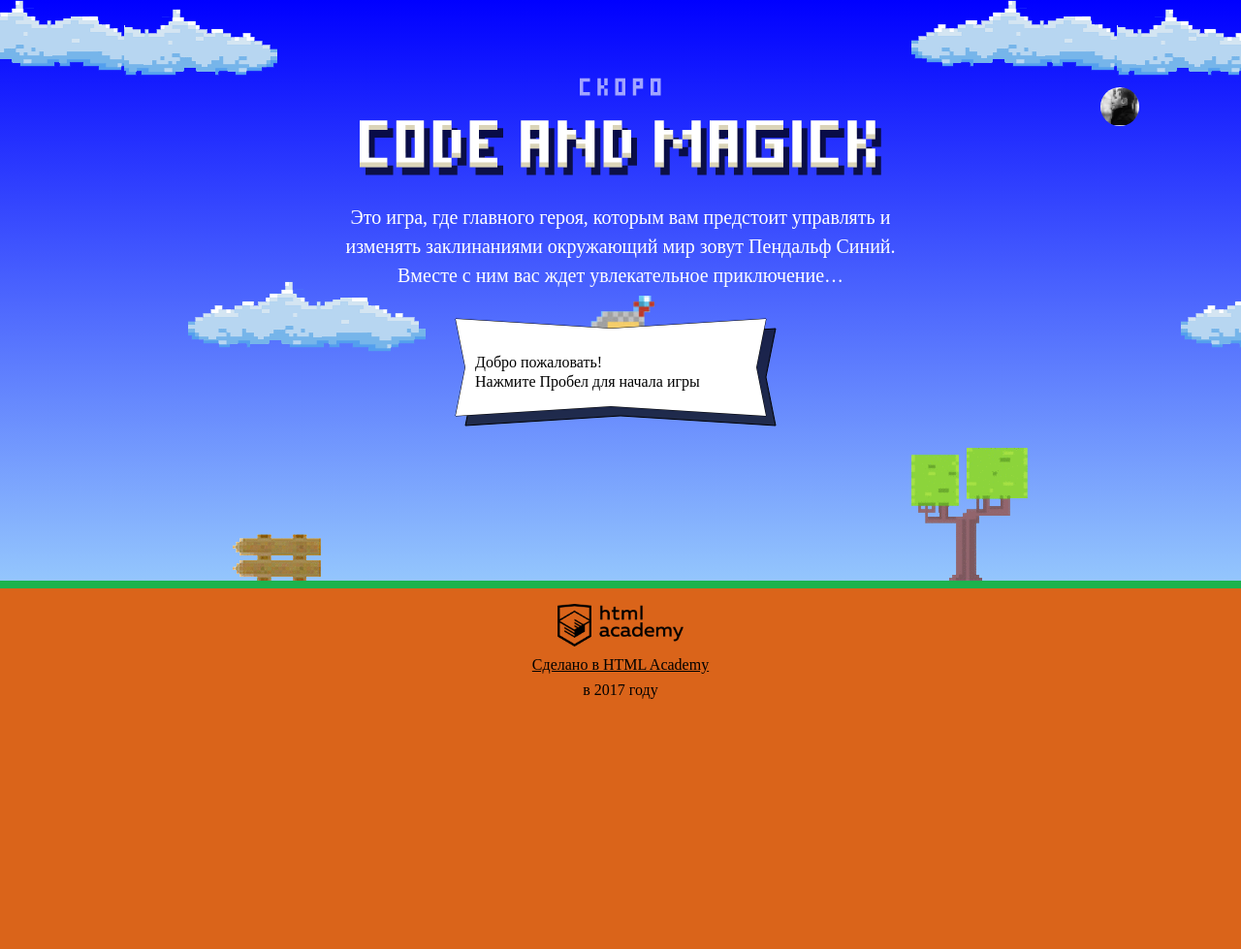
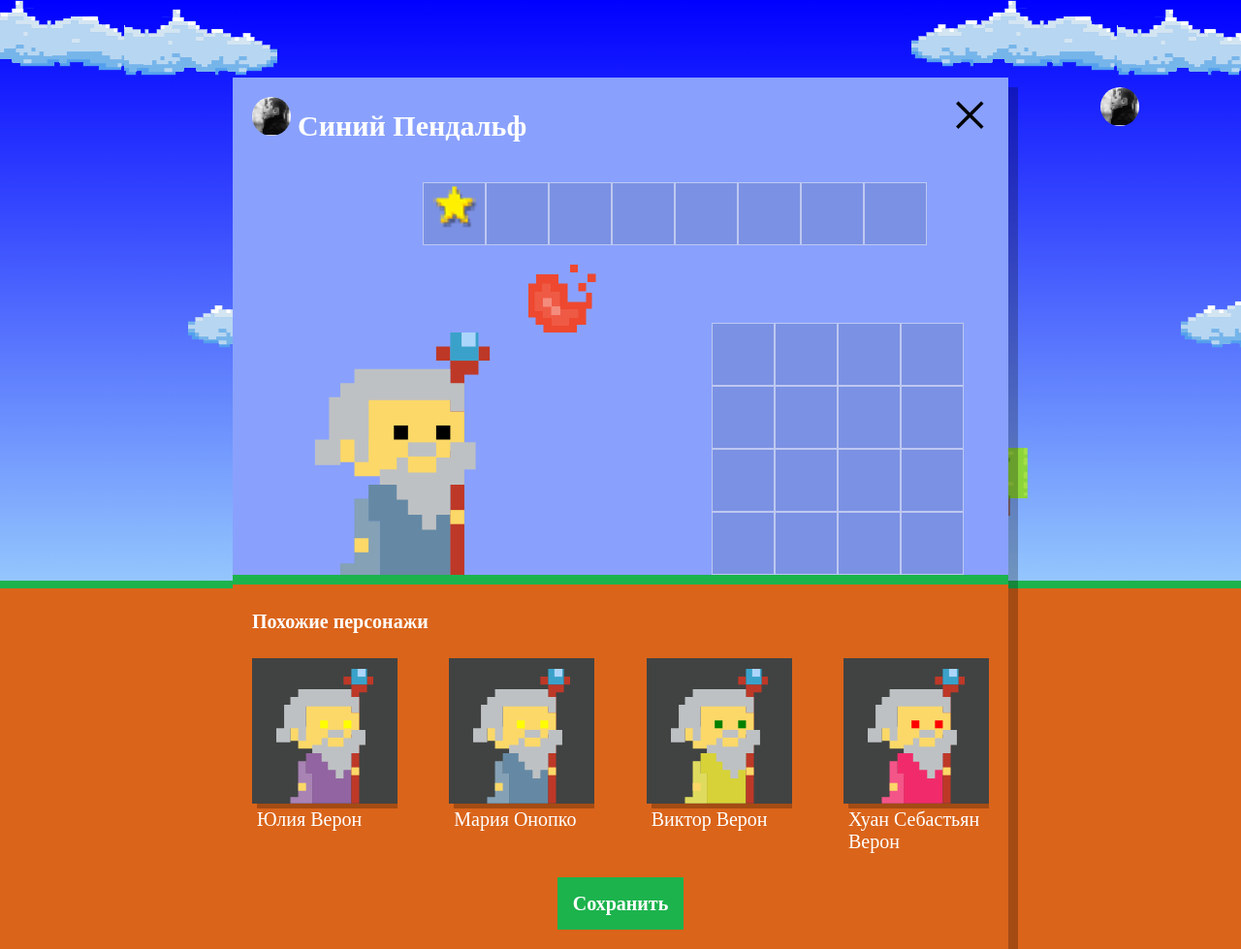
Before and after one commit to larsz/290621-code-and-magick-1, a website: page index.html in a window 1280 px wide. Shown: the whole page at 97% size. Before the commit the page ends 800 px from the top, so only its background shows below. Drawn offline with Linux system fonts and the light colour scheme; a web font is replaced by a local one.

Commit message:
Выводит похожих волшебников

```diff
--- a/index.html
+++ b/index.html
@@ -205,6 +205,7 @@ var getWizardY = function (height) {
 </script>
 
 <script src="js/stat.js"></script>
+<script src="js/setup.js"></script>
 <script src="js/game.js"></script>
 </body>
 </html>
--- /dev/null
+++ b/js/setup.js
@@ -0,0 +1,87 @@
+'use strict';
+
+var WizardConsts = {
+  NAMES: [
+    'Иван',
+    'Хуан Себастьян',
+    'Мария',
+    'Кристоф',
+    'Виктор',
+    'Юлия',
+    'Люпита',
+    'Вашингтон'
+  ],
+  LAST_NAMES: [
+    'да Марья',
+    'Верон',
+    'Мирабелла',
+    'Вальц',
+    'Онопко',
+    'Топольницкая',
+    'Нионго',
+    'Ирвинг'
+  ],
+  COAT_COLOR: [
+    'rgb(101, 137, 164)',
+    'rgb(241, 43, 107)',
+    'rgb(146, 100, 161)',
+    'rgb(56, 159, 117)',
+    'rgb(215, 210, 55)',
+    'rgb(0, 0, 0)'
+  ],
+  EYES_COLOR: [
+    'black',
+    'red',
+    'blue',
+    'yellow',
+    'green'
+  ],
+  QUANTITY: 4
+};
+
+var setupElement = document.querySelector('.setup');
+setupElement.classList.remove('hidden');
+
+var getRandomNumber = function (max) {
+  return Math.round(Math.random() * max);
+};
+
+var getRandomElement = function (arr) {
+  return arr[getRandomNumber(arr.length - 1)];
+};
+
+var getWizardName = function () {
+  return getRandomElement(WizardConsts.NAMES) + ' ' + getRandomElement(WizardConsts.LAST_NAMES);
+};
+
+var wizards = [];
+
+for (var i = 0, max = WizardConsts.QUANTITY; i < max; i++) {
+  wizards.push({
+    'name': getWizardName(),
+    'coatColor': getRandomElement(WizardConsts.COAT_COLOR),
+    'eyesColor': getRandomElement(WizardConsts.EYES_COLOR)
+  });
+}
+
+var wizardTemplateElement = document.querySelector('#similar-wizard-template').content;
+var similarWizardsElement = document.querySelector('.setup-similar');
+var similarListElement = similarWizardsElement.querySelector('.setup-similar-list');
+
+var renderWizard = function (wizard) {
+  var clonedWizard = wizardTemplateElement.cloneNode(true);
+  clonedWizard.querySelector('.setup-similar-label').textContent = wizard.name;
+  clonedWizard.querySelector('.wizard-coat').style.fill = wizard.coatColor;
+  clonedWizard.querySelector('.wizard-eyes').style.fill = wizard.eyesColor;
+
+  return clonedWizard;
+};
+
+var wizardsFragment = document.createDocumentFragment();
+
+for (i = 0, max = wizards.length; i < max; i++) {
+  wizardsFragment.appendChild(renderWizard(wizards[i]));
+}
+
+similarListElement.appendChild(wizardsFragment);
+similarWizardsElement.classList.remove('hidden');
```
